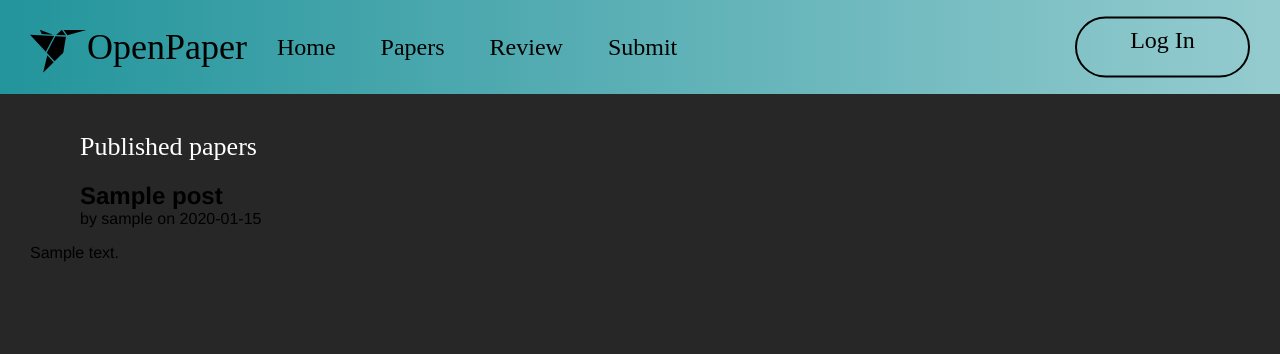
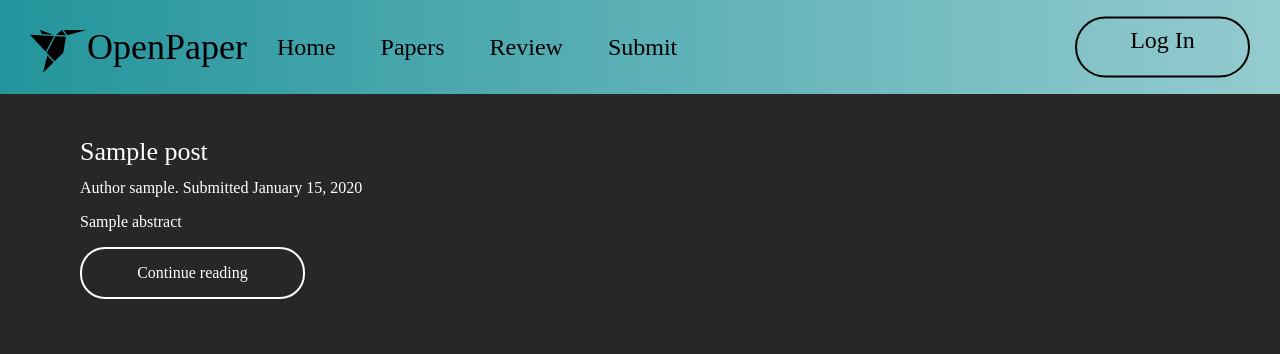
Before and after one commit to Holmgren825/openpaper, a Flask app: template flaskr/templates/stream/index.html in a window 1280 px wide. Shown: the top 354 px of the page. Run offline with Flask 2, Linux system fonts and the light colour scheme; the template is opened without the code that fills it: most values are stand-ins (such as "Sample title", 1, 10 or a date in 2020).

Commit message:
Redesign of the published papers overview and pubished paper reading.

```diff
--- a/flaskr/templates/stream/index.html
+++ b/flaskr/templates/stream/index.html
@@ -1,19 +1,21 @@
 {% extends 'main.html' %}
-
 {% block content %}
-  <div class="post">
-  <h1 class="heading1">Published papers</h1>
-  </div>
   {% for post in posts %}
-    <article>
+  <article>
         <div class="post">
-          <h1>{{ post['title'] }}</h1>
-          <div class="post-about">by {{ post['username'] }} on {{ post['created'].strftime('%Y-%m-%d') }}</div>
-        </div>
-      <p class="post-body">{{ post['body'] }}</p>
+          <h1 class="heading1">{{post['title']}}</h1>
+          <div class="about">
+          <p>Author {{post['username']}}. Submitted {{post['created'].strftime('%B %d, %Y') }}</p>
+          </div>
+          <p>{{post['abstract']}}</p>
+          </div>
+          <div class="continue">
+            <a href="{{ url_for('stream.read_paper',
+            id=post['id'])}}">Continue reading</a>
+          </div>
     </article>
     {% if not loop.last %}
-      <hr>
+      <hr class="post">
     {% endif %}
   {% endfor %}
 {% endblock %}
```
Also changed, not shown: flaskr/stream.py (+16 -1 lines), flaskr/templates/stream/read.html (added, +21 -0 lines).
